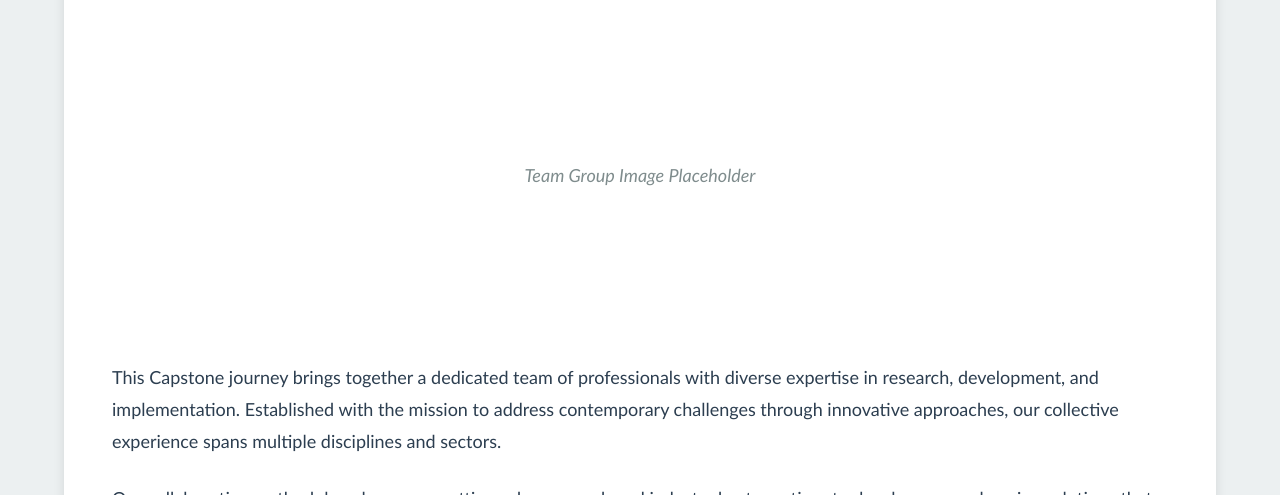
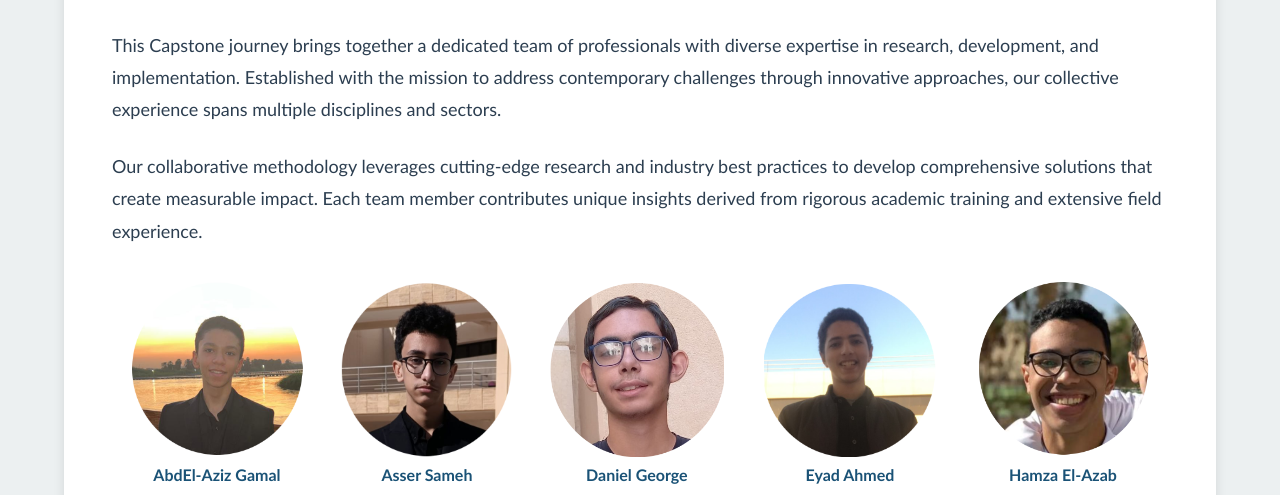
Before and after one commit to AsserElSergany/AeroVolt, a plain HTML site: page index.html in a window 1280 px wide. Shown: the part 567-1062 px from the top of the page. Drawn offline with Linux system fonts and the light colour scheme.

Commit message:
remove group image

```diff
--- a/index.html
+++ b/index.html
@@ -202,9 +202,6 @@
     <div class="container">
         <section id="about">
             <h2>About Us</h2>
-            <div class="section-image">
-                <p>Team Group Image Placeholder</p>
-            </div>
             <p>This Capstone journey brings together a dedicated team of professionals with diverse expertise in research, development, and implementation. Established with the mission to address contemporary challenges through innovative approaches, our collective experience spans multiple disciplines and sectors.</p>
             <p>Our collaborative methodology leverages cutting-edge research and industry best practices to develop comprehensive solutions that create measurable impact. Each team member contributes unique insights derived from rigorous academic training and extensive field experience.</p>
 
```
